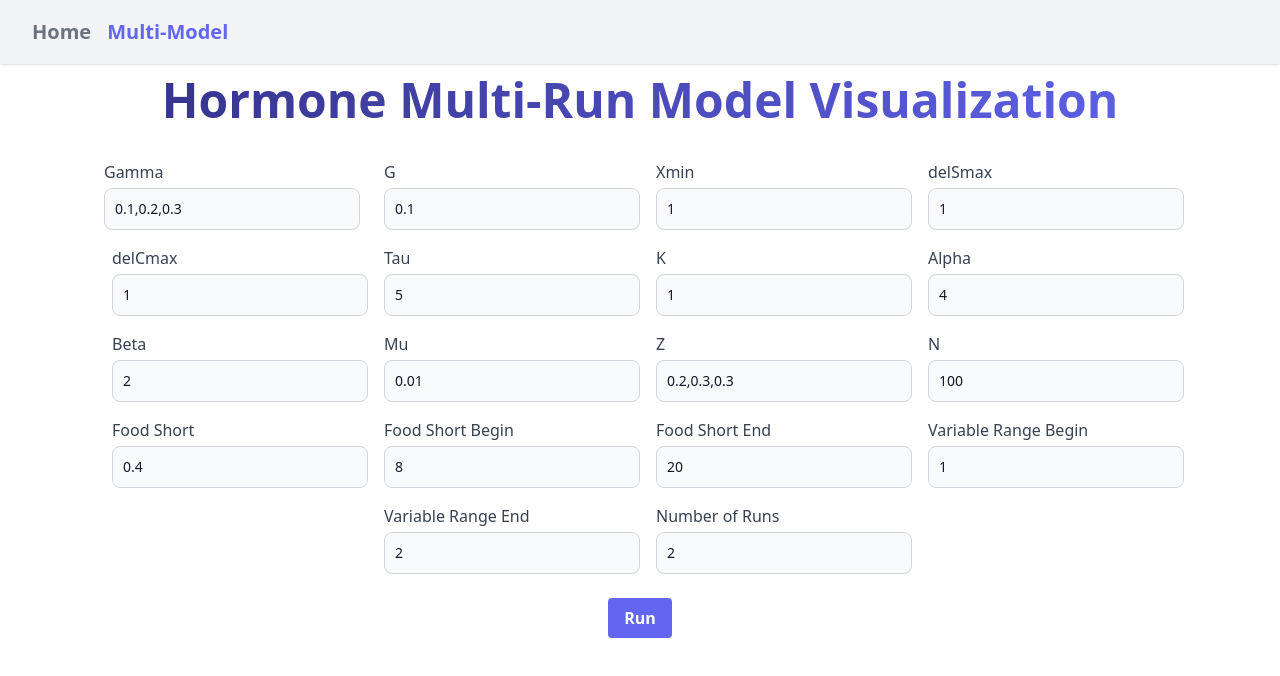
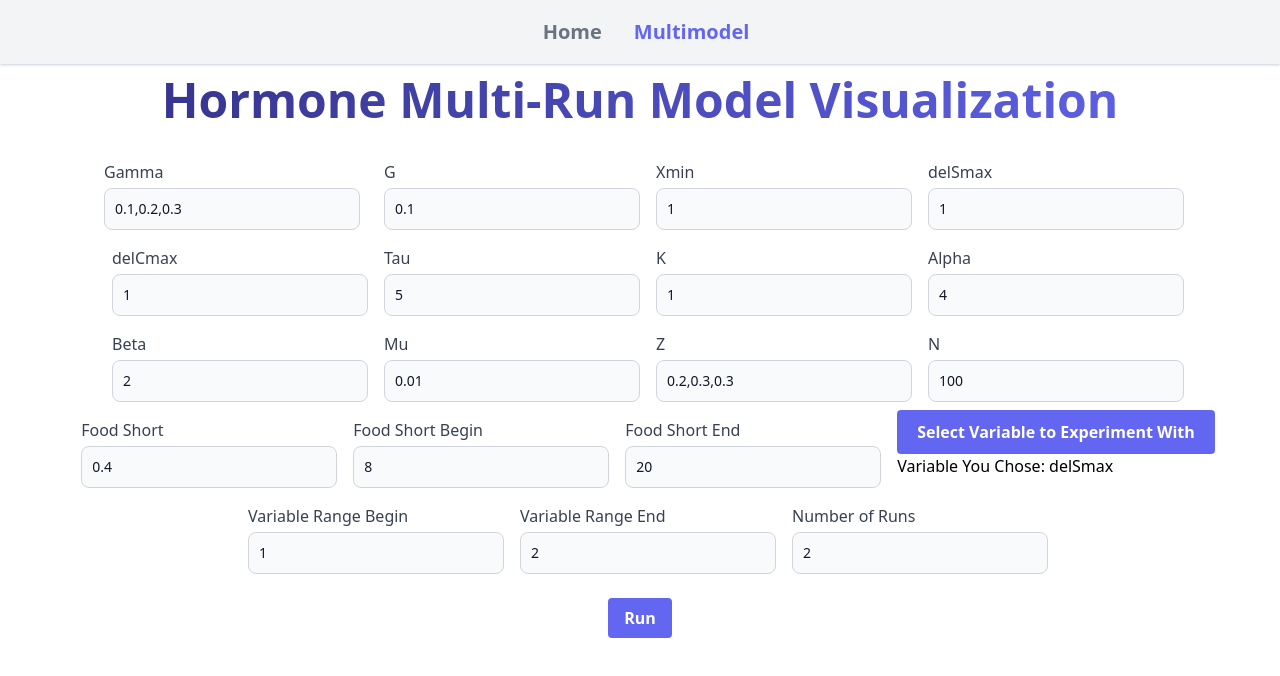
Before and after one commit to Duke-University-Code-Plus/hormonal-pathways, a SvelteKit app: page /multimodel in a window 1280 px wide. Shown: the top 676 px of the page. Built offline with nearby package versions, Linux system fonts and the light colour scheme; no server answers.

Commit message:
Added drop down

```diff
--- a/src/routes/multimodel/+page.svelte
+++ b/src/routes/multimodel/+page.svelte
@@ -195,19 +195,26 @@
     }
 </script>
 
-<nav class="bg-gray-100 shadow w-full px-8">
-    <div class="h-16 container mx-auto flex items-center justify-between">
-        <div class="text-gray-500 flex space-x-4">
-            <a href="/" class="text-xl font-semibold hover:text-indigo-500">Home</a>
-            <a href="/multimodel" class="text-xl font-semibold text-indigo-500">Multi-Model</a>
+<nav class="bg-gray-100 dark:bg-gray-100 shadow shadow-gray-300 w-full px-8 md:px-auto">
+    <div class="md:h-16 h-28 mx-auto md:px-4 container flex items-center justify-between flex-wrap md:flex-nowrap">
+        <div class="flex w-full justify-center md:justify-between items-center">
+            <div class="text-gray-500 order-2 md:order-1 w-full md:w-auto md:flex-1">
+                <ul class="flex font-semibold justify-center w-full">
+                    <li class="md:px-4 md:py-2 hover:text-indigo-500 text-xl">
+                        <a href="/">Home</a>
+                    </li>
+                    <li class="md:px-4 md:py-2 text-indigo-500 text-xl">
+                        <a href="/multimodel">Multimodel</a>
+                    </li>
+                </ul>
+            </div>
+            <div class="flex flex-col justify-center ml-3"></div>
         </div>
     </div>
 </nav>
 
-<h1
-class="mb-4 text-center text-2xl font-extrabold md:text-4xl lg:text-5xl text-transparent bg-clip-text bg-gradient-to-r to-indigo-500 from-darkIndigo p-3"
->
-Hormone Multi-Run Model Visualization
+<h1 class="mb-4 text-center text-2xl font-extrabold md:text-4xl lg:text-5xl text-transparent bg-clip-text bg-gradient-to-r to-indigo-500 from-darkIndigo p-3">
+    Hormone Multi-Run Model Visualization
 </h1>
 
 <div class="flex flex-wrap justify-center space-x-4">
@@ -271,6 +278,21 @@ Hormone Multi-Run Model Visualization
         <label for="foodShortend" class="block text-gray-700">Food Short End</label>
         <input id="foodShortend" type="number" min={$foodShortbegin} max={$N} placeholder="20" bind:value={$foodShortend} class="form-input mt-1 block w-full" />
     </div>
+    <div class="dropdown">
+        <button class="dropbtn bg-indigo-500 hover:bg-indigo-400 text-white font-bold px-4 py-2 rounded">Select Variable to Experiment With</button>
+        <div class="dropdown-content">
+            <button on:click={() => variableName.set("G")}>G</button>
+            <button on:click={() => variableName.set("Xmin")}>Xmin</button>
+            <button on:click={() => variableName.set("delSmax")}>delSmax</button>
+            <button on:click={() => variableName.set("delCmax")}>delCmax</button>
+            <button on:click={() => variableName.set("tau")}>Tau</button>
+            <button on:click={() => variableName.set("K")}>K</button>
+            <button on:click={() => variableName.set("alpha")}>Alpha</button>
+            <button on:click={() => variableName.set("beta")}>Beta</button>
+            <button on:click={() => variableName.set("mu")}>Mu</button>
+        </div>
+    <h3>Variable You Chose: {$variableName}</h3>
+</div>
     <div class="w-64 m-2">
         <label for="variableRangeBegin" class="block text-gray-700">Variable Range Begin</label>
         <input id="variableRangeBegin" type="number" placeholder="10" bind:value={$variableRangeBegin} class="form-input mt-1 block w-full" />
@@ -289,7 +311,6 @@ Hormone Multi-Run Model Visualization
     <button class="bg-indigo-500 hover:bg-indigo-400 text-white font-bold px-4 py-2 rounded" on:click={fetchData}>Run</button>
 </div>
 
-
 <div class="chart-container">
     <canvas id="bodyConditionChart"></canvas>
     <canvas id="sensitivityChart"></canvas>
@@ -297,3 +318,49 @@ Hormone Multi-Run Model Visualization
     <canvas id="fitnessChart"></canvas>
     <canvas id="cumulativeFitnessChart"></canvas>
 </div>
+
+<style>
+    .dropbtn {
+        padding: 10px 20px;
+        font-size: 16px;
+        border: none;
+        cursor: pointer;
+        border-radius: 4px;
+    }
+
+       .dropdown {
+        position: relative;
+        display: inline-block;
+    }
+
+    .dropdown-content {
+        display: none;
+        position: absolute;
+        right: 0;
+        background-color: #f9f9f9;
+        min-width: 160px;
+        box-shadow: 0px 8px 16px 0px rgba(0,0,0,0.2);
+        z-index: 1;
+    }
+       .dropdown-content button {
+        background: none;
+        border: none;
+        color: black;
+        padding: 12px 16px;
+        text-align: left;
+        width: 100%;
+        cursor: pointer;
+    }
+
+    .dropdown-content button:hover {
+        background-color: #f1f1f1;
+    }
+
+    .dropdown:hover .dropdown-content {
+        display: block;
+    }
+
+    .dropdown:hover .dropbtn {
+        background-color: bg-indigo-400;
+    }
+</style>
```
